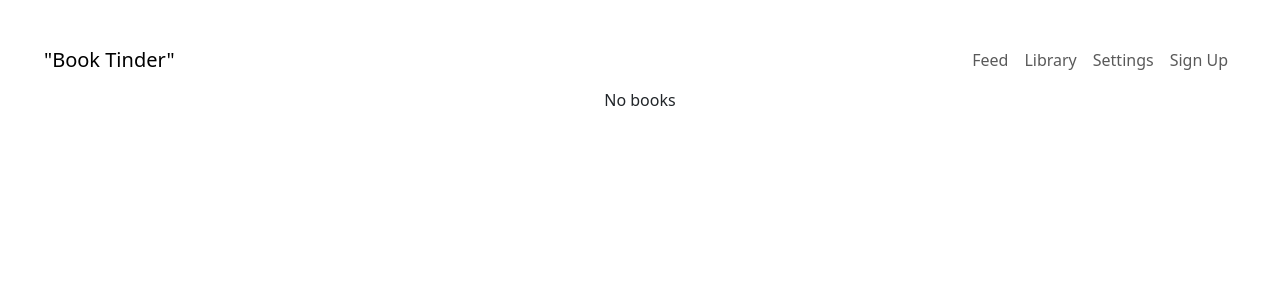
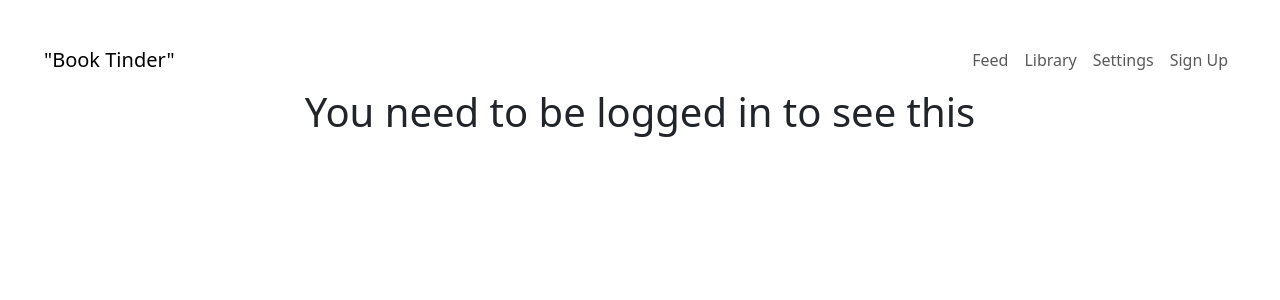
Before and after one commit to noah-10/CoverToCover, a React (Vite) app in the folder client/: page /feed in a window 1280 px wide. Shown: the top 300 px of the page. Built offline with nearby package versions, Linux system fonts and the light colour scheme; no server answers.

Commit message:
only display feed if logged in

```diff
--- a/client/src/pages/Feed.jsx
+++ b/client/src/pages/Feed.jsx
@@ -1,11 +1,18 @@
 import { useState, useEffect } from "react";
+import { useQuery } from "@apollo/client";
 
 import FeedItem from "../components/FeedItem";
 import { searchOpenLibrary } from "../../utils/API";
 
+import { GET_ME, MY_PREFERENCES } from "../../utils/queries";
+
 const Feed = () => {
     const [feed, setFeed] = useState([]);
     const [feedIndex, setFeedIndex] = useState(0);
+
+    // get the logged in user
+    const { loading, data } = useQuery(GET_ME);
+    const user = data?.me || [];
 
     // return an array of books based on a query and optional queryType
     const getBookData = async (query, queryType = "q") => {
@@ -114,6 +121,13 @@ const Feed = () => {
         setFeedIndex(feedIndex + 1);
     }
 
+    // if not logged in, show a message
+    if (!user.username) {
+        return (
+            <h1>You need to be logged in to see this</h1>
+        );
+    }
+
     // return the component
     return (
         <div>
```
